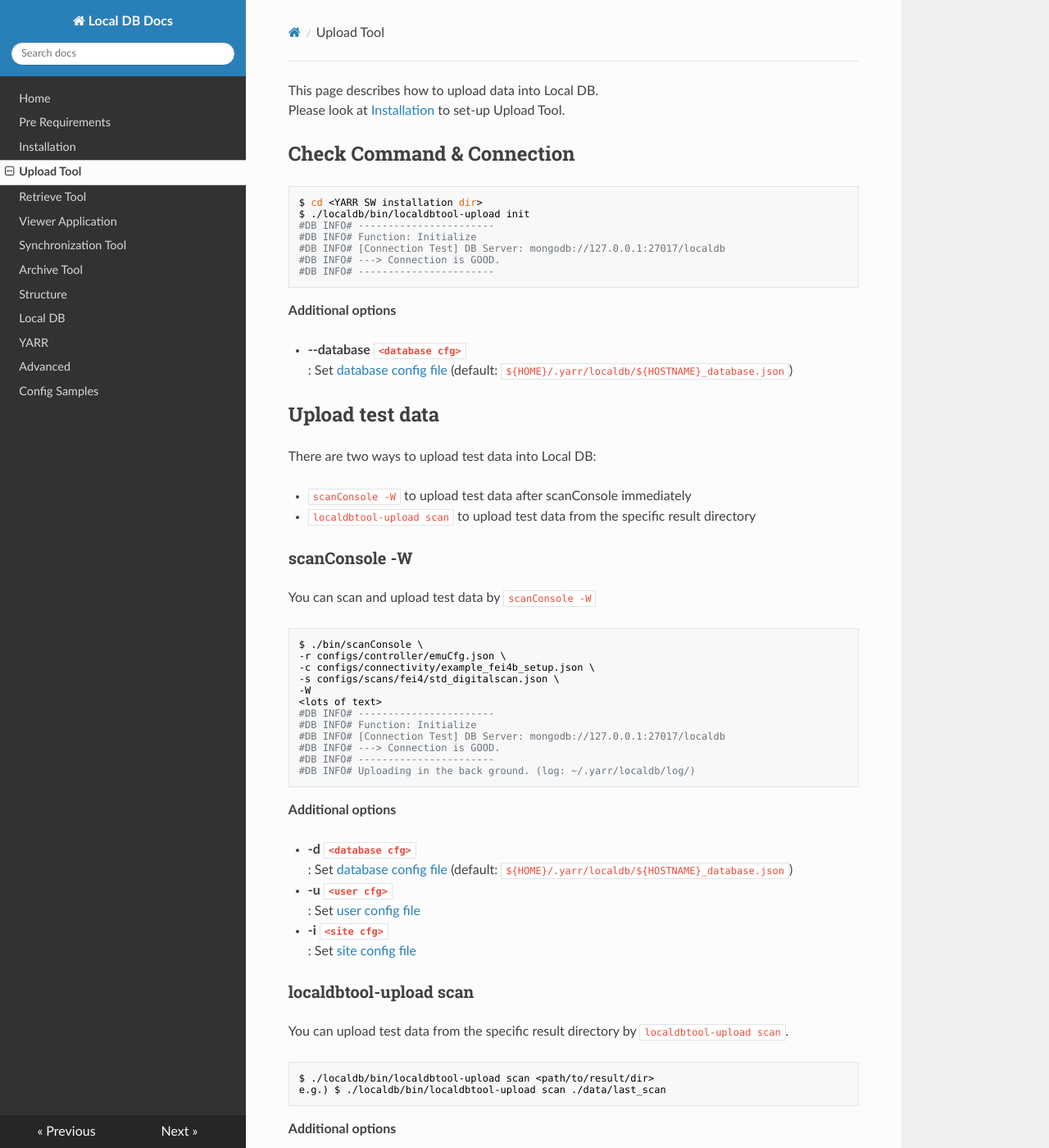
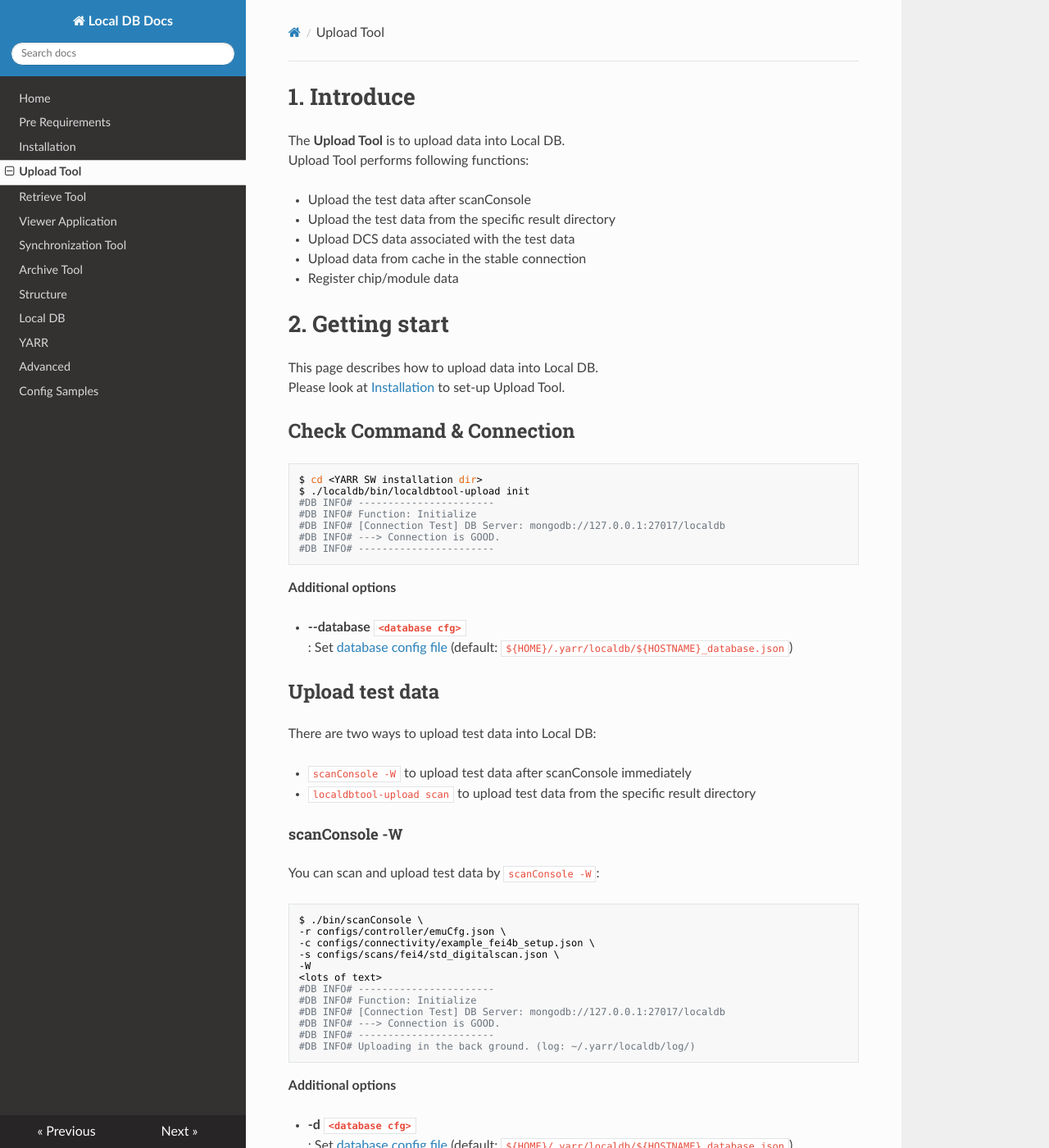
Before and after one commit to jlab-hep/localdb-docs, an MkDocs documentation site: the page built from docs/upload.md, in a window 1280 px wide and 1400 px high. Shown: the whole window at 82% size. Built offline with MkDocs 1.6.1, drawn with Linux system fonts in a browser that asks for light colours; nearby versions of some CDN libraries; old or Windows-style settings are respelled for this version of MkDocs; some of the changed text lies outside the part shown.

Commit message:
Updated install.md and upload.md

````diff
--- a/docs/upload.md
+++ b/docs/upload.md
@@ -1,3 +1,16 @@
+# 1. Introduce
+
+The **Upload Tool** is to upload data into Local DB. <br>
+Upload Tool performs following functions:
+
+* Upload the test data after scanConsole
+* Upload the test data from the specific result directory
+* Upload DCS data associated with the test data
+* Upload data from cache in the stable connection
+* Register chip/module data
+
+# 2. Getting start
+
 This page describes how to upload data into Local DB.<br>
 Please look at [Installation](install.md) to set-up Upload Tool.
 
@@ -24,9 +37,9 @@ There are two ways to upload test data into Local DB:
 * `scanConsole -W` to upload test data after scanConsole immediately
 * `localdbtool-upload scan` to upload test data from the specific result directory
 
-### scanConsole -W
+#### scanConsole -W
 
-You can scan and upload test data by `scanConsole -W`
+You can scan and upload test data by `scanConsole -W`:
 
 ```bash
 $ ./bin/scanConsole \
@@ -49,7 +62,9 @@ $ ./bin/scanConsole \
 - **-u ``<user cfg>``**<br> : Set [user config file](config.md)
 - **-i ``<site cfg>``**<br> : Set [site config file](config.md)
 
-### localdbtool-upload scan
+**You have to prepare [the connectivity config file and the chip config file](#config.md) to upload upload the test data associated with the registered chip/module after the [registration](#register-chip/module-data).**
+
+#### localdbtool-upload scan
 
 You can upload test data from the specific result directory by `localdbtool-upload scan`.
 
````
Also changed, not shown: docs/install.md (+12 -7 lines), docs/sync.md (+2 -1 lines).
